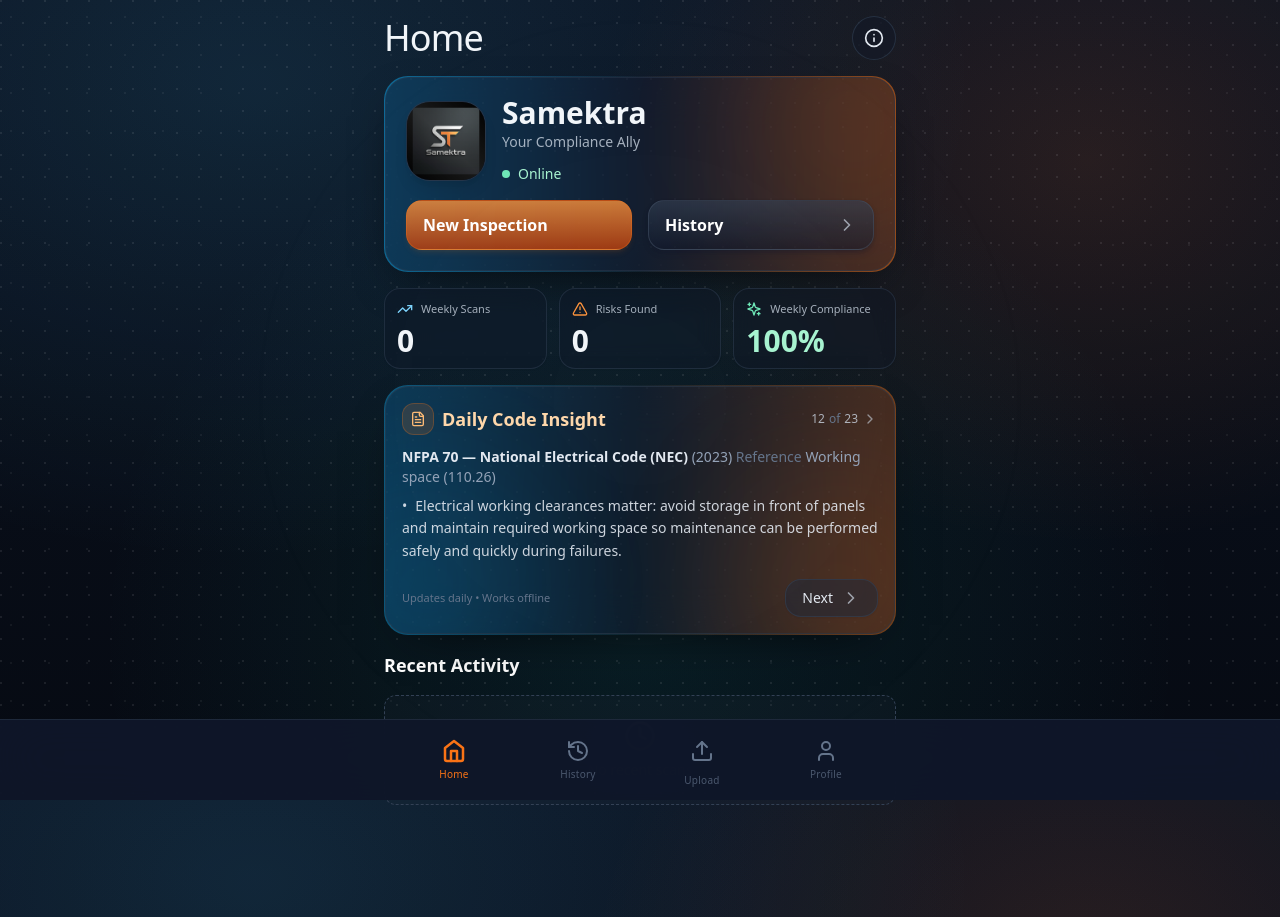
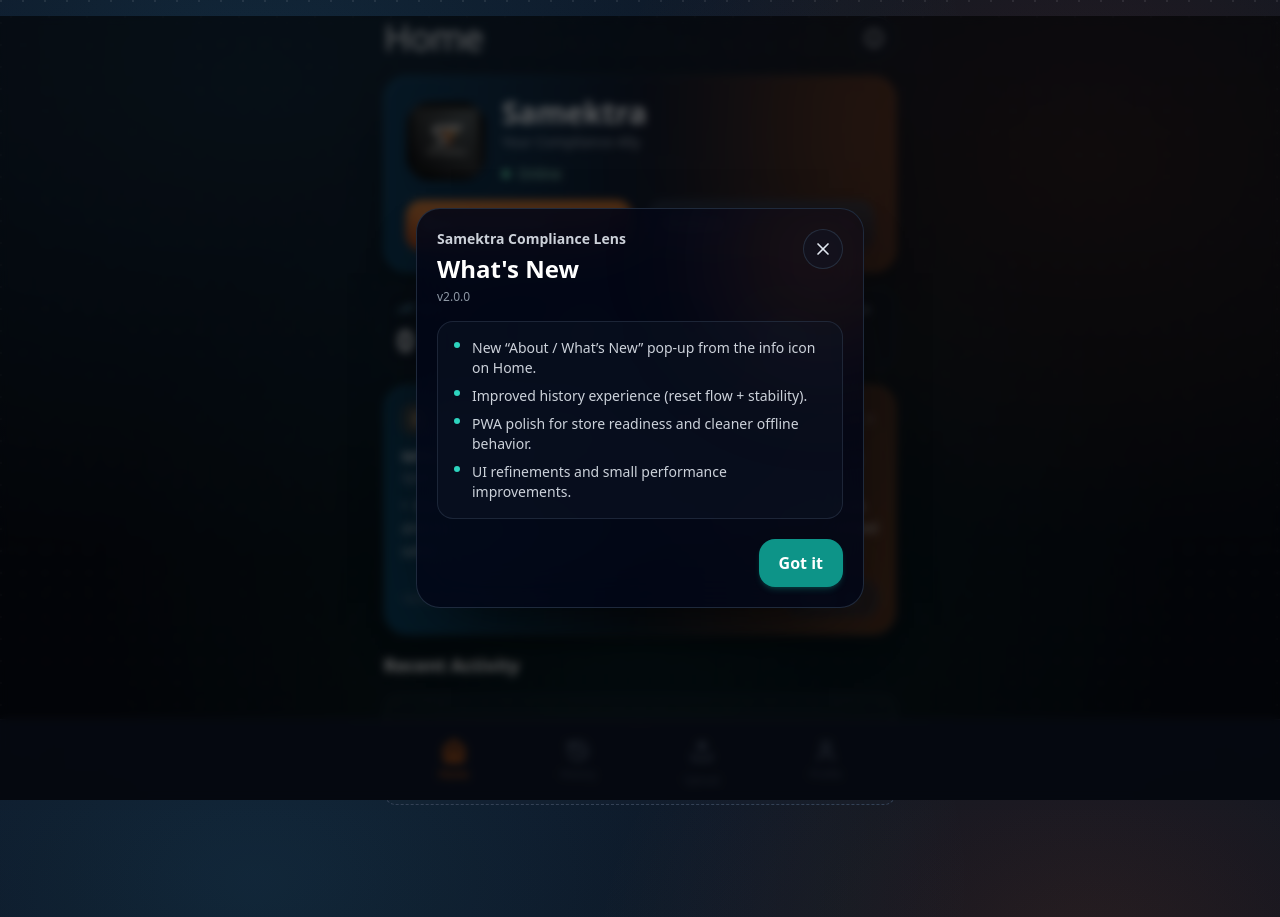
Before and after one commit to bulerbin420-debug/samektra-compliance-lens, a React (Vite) app: page / in a window 1280 px wide. Both pictures are taken after a click on the button "About". Built offline with nearby package versions, Linux system fonts and the light colour scheme.

Commit message:
Add files via upload

```diff
--- a/components/HomeView.tsx
+++ b/components/HomeView.tsx
@@ -11,6 +11,7 @@
 } from 'lucide-react';
 import { HistoryItem } from '../types';
 import DailyCodeInsightCard from './DailyCodeInsightCard';
+import WhatsNewModal from './WhatsNewModal';
 
 interface HomeViewProps {
   onNavigate: (tab: string) => void;
@@ -22,6 +23,7 @@
 
 const HomeView: React.FC<HomeViewProps> = ({ onNavigate, history, onSelectHistory, installPrompt, onInstall }) => {
   const [isOnline, setIsOnline] = useState<boolean>(typeof navigator !== 'undefined' ? navigator.onLine : true);
+  const [showWhatsNew, setShowWhatsNew] = useState(false);
 
   useEffect(() => {
     const onOnline = () => setIsOnline(true);
@@ -36,6 +38,16 @@
 
   const baseUrl = (import.meta as any).env?.BASE_URL ?? './';
   const appIconUrl = `${baseUrl}icons/icon-192.png`;
+
+  // Keep a single source of truth for the visible app version label.
+  // (Also bump package.json version when you cut a release.)
+  const versionLabel = 'v2.0.0';
+  const whatsNewUpdates = [
+    'New “About / What’s New” pop-up from the info icon on Home.',
+    'Improved history experience (reset flow + stability).',
+    'PWA polish for store readiness and cleaner offline behavior.',
+    'UI refinements and small performance improvements.'
+  ];
 
   const formatWhen = (ts: number) => {
     const diffMs = Date.now() - ts;
@@ -83,10 +95,18 @@
             className="h-11 w-11 rounded-full border border-slate-700/60 bg-slate-900/40 backdrop-blur-md flex items-center justify-center text-slate-200 active:scale-[0.98]"
             aria-label="About"
             title="About"
+            onClick={() => setShowWhatsNew(true)}
           >
             <Info className="h-5 w-5" />
           </button>
         </div>
+
+        <WhatsNewModal
+          isOpen={showWhatsNew}
+          versionLabel={versionLabel}
+          updates={whatsNewUpdates}
+          onClose={() => setShowWhatsNew(false)}
+        />
 
         {/* Hero card (Same look as the reference mock) */}
         <div className="relative overflow-hidden rounded-3xl p-[1px] bg-gradient-to-r from-sky-500/55 via-slate-600/10 to-orange-500/55 shadow-[0_18px_50px_-22px_rgba(0,0,0,0.85)]">
--- a/components/ImageUploader.tsx
+++ b/components/ImageUploader.tsx
@@ -185,7 +185,7 @@
       </div>
 
       <p className="text-center text-xs text-slate-600 mt-8">
-        Samektra Compliance Lens v1.1 • Optimized for Mobile
+        Samektra Compliance Lens v2.0.0 • Optimized for Mobile
       </p>
     </div>
   );
--- /dev/null
+++ b/components/WhatsNewModal.tsx
@@ -0,0 +1,87 @@
+import React, { useEffect } from 'react';
+import { X } from 'lucide-react';
+
+interface WhatsNewModalProps {
+  isOpen: boolean;
+  versionLabel: string;
+  updates: string[];
+  onClose: () => void;
+}
+
+const WhatsNewModal: React.FC<WhatsNewModalProps> = ({ isOpen, versionLabel, updates, onClose }) => {
+  useEffect(() => {
+    if (!isOpen) return;
+    const onKeyDown = (e: KeyboardEvent) => {
+      if (e.key === 'Escape') onClose();
+    };
+    window.addEventListener('keydown', onKeyDown);
+    return () => window.removeEventListener('keydown', onKeyDown);
+  }, [isOpen, onClose]);
+
+  if (!isOpen) return null;
+
+  return (
+    <div
+      className="fixed inset-0 z-50 flex items-center justify-center p-4"
+      role="dialog"
+      aria-modal="true"
+      aria-label="What's new"
+    >
+      {/* Backdrop */}
+      <button
+        type="button"
+        aria-label="Close"
+        className="absolute inset-0 bg-black/60 backdrop-blur-sm"
+        onClick={onClose}
+      />
+
+      {/* Card */}
+      <div className="relative w-full max-w-md rounded-3xl border border-slate-700/60 bg-slate-950/85 backdrop-blur-xl shadow-[0_30px_70px_-35px_rgba(0,0,0,0.95)] overflow-hidden">
+        <div className="pointer-events-none absolute -left-16 -top-10 h-48 w-48 rounded-full bg-sky-500/12 blur-3xl" />
+        <div className="pointer-events-none absolute -right-16 -top-14 h-52 w-52 rounded-full bg-orange-500/10 blur-3xl" />
+
+        <div className="relative p-5">
+          <div className="flex items-start justify-between gap-4">
+            <div>
+              <div className="text-sm font-semibold text-slate-200/90">Samektra Compliance Lens</div>
+              <h3 className="mt-1 text-2xl font-bold text-white">What's New</h3>
+              <div className="mt-1 text-xs text-slate-300/70">{versionLabel}</div>
+            </div>
+            <button
+              type="button"
+              onClick={onClose}
+              className="h-10 w-10 rounded-full border border-slate-700/60 bg-slate-900/40 flex items-center justify-center text-slate-200 hover:bg-slate-800/60 active:scale-[0.98]"
+              aria-label="Close"
+              title="Close"
+            >
+              <X className="h-5 w-5" />
+            </button>
+          </div>
+
+          <div className="mt-4 rounded-2xl border border-slate-700/50 bg-slate-900/40 p-4">
+            <ul className="space-y-2 text-sm text-slate-200/90">
+              {updates.map((u, idx) => (
+                <li key={idx} className="flex gap-3">
+                  <span className="mt-1 h-1.5 w-1.5 shrink-0 rounded-full bg-teal-400" />
+                  <span>{u}</span>
+                </li>
+              ))}
+            </ul>
+          </div>
+
+          <div className="mt-5 flex justify-end">
+            <button
+              type="button"
+              onClick={onClose}
+              className="rounded-2xl bg-teal-600 hover:bg-teal-500 text-white font-semibold px-5 py-3 shadow-md shadow-teal-500/20 active:scale-[0.99]"
+            >
+              Got it
+            </button>
+          </div>
+        </div>
+      </div>
+    </div>
+  );
+};
+
+export default WhatsNewModal;
--- a/package.json
+++ b/package.json
@@ -1,7 +1,7 @@
 {
   "name": "samektra-compliance-lens",
   "private": true,
-  "version": "1.0.0",
+  "version": "2.0.0",
   "type": "module",
   "scripts": {
     "dev": "vite",
--- a/public/service-worker.js
+++ b/public/service-worker.js
@@ -1,6 +1,6 @@
 // Bump this version whenever you change caching behavior or update core PWA files
 // (manifest, icons, screenshots, app shell, etc.) so clients reliably receive updates.
-const CACHE_NAME = 'samektra-lens-v13';
+const CACHE_NAME = 'samektra-lens-v20';
 
 // Make SW work from site root OR a subfolder (GitHub Pages / PWABuilder / TWA)
 const SCOPE_URL = (self.registration && self.registration.scope) ? self.registration.scope : self.location.origin + '/';
```
